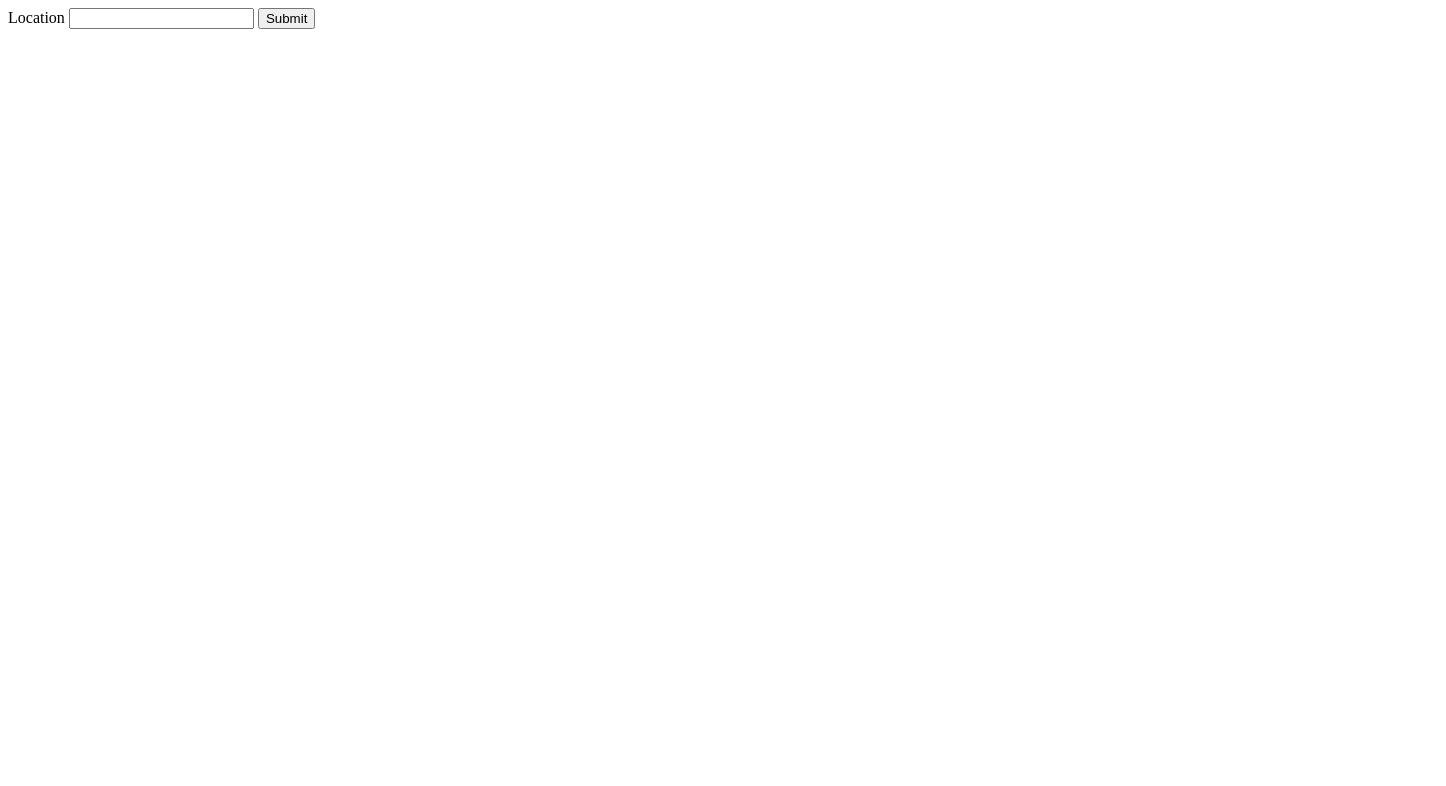
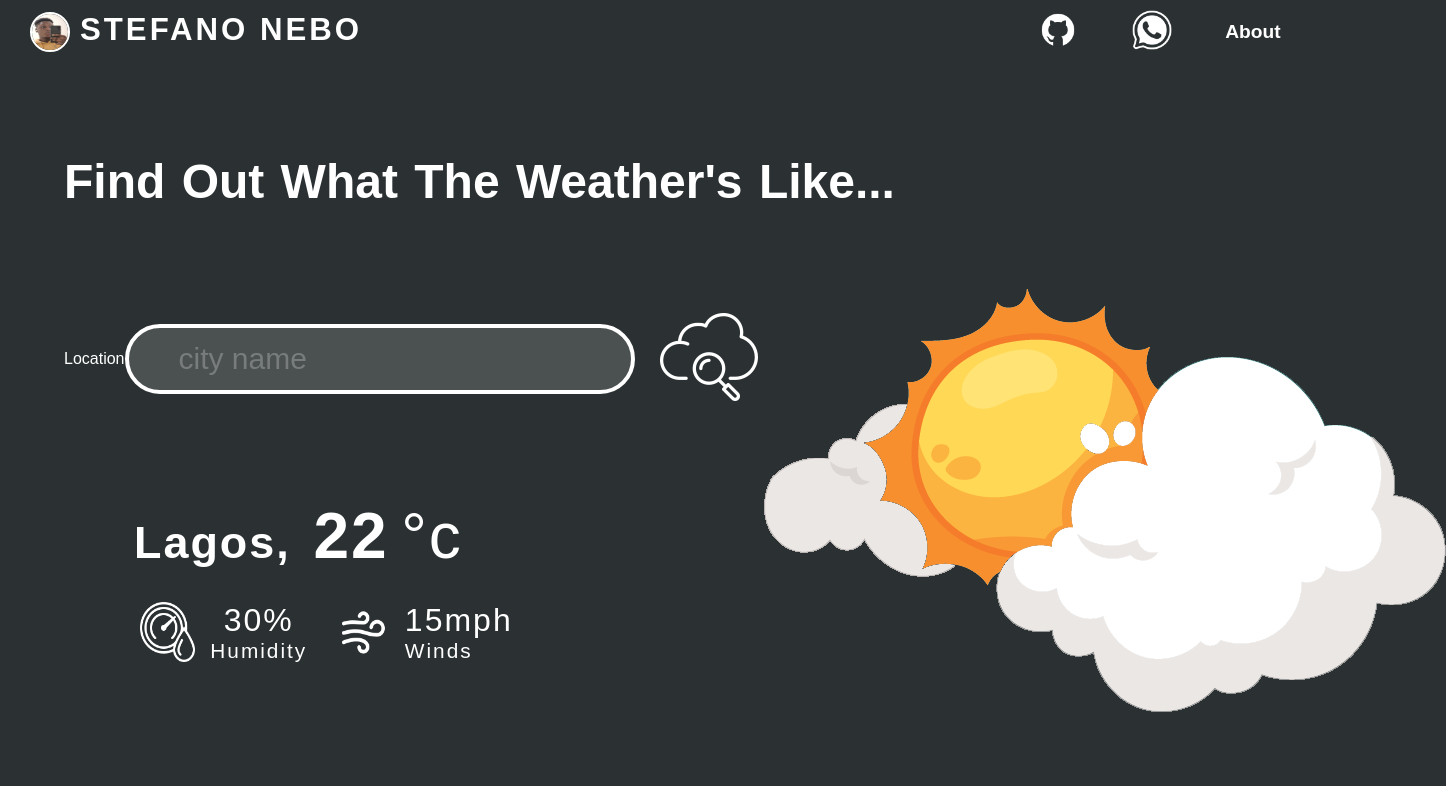
Before and after one commit to snebo/weather-app, a website built with webpack: page src/index.html in a window 1280 px wide. Shown: the whole page, 1446 px wide, since content can reach past the window. Built offline with nearby package versions, Linux system fonts and the light colour scheme; no server answers; files whose address does not match are found by name; a web font is replaced by a local one.

Commit message:
created ui

```diff
--- /dev/null
+++ b/src/assets/styles.css
@@ -0,0 +1,175 @@
+* {
+  margin: 0;
+  padding: 0;
+  font-family: "Tilt Neon", sans-serif;
+  color: white;
+  box-sizing: border-box;
+}
+
+body {
+  background-color: rgba(25, 32, 34, 0.921);
+}
+
+.name {
+  padding: 10px;
+  display: flex;
+  font-size: 1.3rem;
+  font-weight: bold;
+  text-transform: uppercase;
+  letter-spacing: 3px;
+  pointer-events: none;
+}
+
+.name img {
+  margin: 0 10px 0 20px;
+  width: 40px;
+  height: 40px;
+  border-radius: 50%;
+  border: 2px solid white;
+}
+
+nav {
+  display: flex;
+  /* justify-content: space-evenly; */
+  align-items: center;
+  min-height: 8vh;
+}
+
+.navlinks {
+  display: flex;
+  justify-content: space-around;
+  align-items: center;
+  width: 20%;
+  margin-left: auto;
+}
+
+.navlinks li {
+  padding-right: 10%;
+  list-style: none;
+}
+
+.navlinks a {
+  text-decoration: none;
+  padding: 14px;
+  font-weight: bold;
+  font-size: 1.2rem;
+}
+
+.navlinks img {
+  width: 40px;
+  height: 40px;
+}
+
+.siteintro {
+  margin: 7% 0 60px 0;
+  font-size: 1.5rem;
+  /* text-align: center; */
+  padding-left: 5%;
+  text-transform: capitalize;
+  pointer-events: none;
+  word-spacing: 3px;
+}
+
+.container {
+  padding: 20px 15% 20px 5%;
+  /* background-color: beige; */
+  height: 100%;
+  display: flex;
+  justify-content: space-between;
+}
+
+.searchbar {
+  /* aligns searh box and icon */
+  max-width: 700px;
+  display: flex;
+  justify-content: space-between;
+  align-items: center;
+  flex: 1;
+  /* height:100px; */
+  /* background: rgba(255, 255, 255, 0.242); */
+}
+
+.searchbar input {
+  border: 4px solid #fff;
+  /*change to hover*/
+  outline: 40px;
+  background: rgba(238, 238, 227, 0.161);
+  color: rgb(207, 201, 201);
+  padding: 20px 50px;
+  border-radius: 50px;
+  height: 70px;
+  flex: 1;
+  margin-right: 20px;
+  font-size: 30px;
+  font-weight: bold;
+}
+
+::placeholder {
+  color: rgba(255, 255, 255, 0.251);
+  font-weight: lighter;
+}
+
+.searchbar button {
+  border: 0;
+  background: rgba(145, 133, 133, 0);
+  border-radius: 50%;
+  width: 140px;
+  height: 140px;
+  cursor: pointer;
+}
+
+.weather img {
+  max-width: fit-content;
+  justify-content: center;
+}
+
+h3 {
+  display: inline-block;
+}
+.city_info {
+  margin: 10%;
+  font: weight 200px;
+  letter-spacing: 2px;
+  font-size: 2.4rem;
+  text-transform: capitalize;
+}
+
+.temp {
+  padding-left: 10px;
+  font-size: 4rem;
+  font-weight: bold;
+}
+
+#deg {
+  font-size: 4rem;
+  font-weight: lighter;
+  text-transform: lowercase;
+}
+
+.details {
+  max-width: 400px;
+  height: 120px;
+  /* background-color: rgb(92, 92, 17); */
+  display: flex;
+  justify-content: space-around;
+  align-items: center;
+  font-size: 1.3rem;
+  font-weight: lighter;
+}
+
+.wind,
+.humidity {
+  font-size: 2rem;
+  text-align: center;
+}
+
+.details img {
+  width: 70px;
+  height: 60px;
+  padding-right: 15px;
+}
+
+.col {
+  display: flex;
+  margin-right: 15px;
+}
--- a/src/index.html
+++ b/src/index.html
@@ -3,13 +3,77 @@
   <head>
     <meta charset="UTF-8" />
     <meta name="viewport" content="width=device-width, initial-scale=1.0" />
+    <link rel="stylesheet" href="weather_style.css" />
+    <!-- importing the font used -->
+    <link rel="preconnect" href="https://fonts.googleapis.com" />
+    <link rel="preconnect" href="https://fonts.gstatic.com" crossorigin />
+    <link href="https://fonts.googleapis.com/css2?family=Tilt+Neon&display=swap" rel="stylesheet" />
     <title>Weather World</title>
   </head>
   <body>
-    <form action="">
+    <!-- <form action="" class="searchbar">
       <label for="place">Location</label>
       <input type="text" id="place" />
       <button type="submit">Submit</button>
-    </form>
+    </form> -->
+    <div class="nav">
+      <nav>
+        <div class="name">
+          <img src="/web_assets/logo.jpg" alt="weblogo" />
+          <h1>Stefano nebo</h1>
+        </div>
+        <ul class="navlinks">
+          <li>
+            <a href="#"><img src="/web_assets/github.png" alt="git" /></a>
+          </li>
+          <li>
+            <a href="#"><img src="/web_assets/WA.png" alt="wahtsapp" /></a>
+          </li>
+          <li><a href="#">About</a></li>
+        </ul>
+      </nav>
+    </div>
+    <div class="siteintro">
+      <h1>Find out what the weather's like...</h1>
+    </div>
+    <div class="container">
+      <div class="info_side">
+        <!-- the searchbar and searchbox -->
+        <form action="" class="searchbar">
+          <label for="place">Location</label>
+          <input type="text" id="place" placeholder="city name" spellcheck="false" />
+          <button type="submit"><img src="/web_assets/search_icon.png" alt="" /></button>
+        </form>
+        <div class="city_info">
+          <div class="city">
+            <h3 class="city_name">Lagos,</h3>
+            <h3 class="temp">22</h3>
+            <h3 id="deg">&degc</h3>
+            <div class="details">
+              <div class="col">
+                <img src="/web_assets/humid_icon.png" alt="" />
+                <div>
+                  <p class="humidity">30%</p>
+                  <p>humidity</p>
+                </div>
+              </div>
+              <div class="col">
+                <img src="/web_assets/wind_icon.png" alt="" />
+                <div>
+                  <p class="wind">15mph</p>
+                  <p>Winds</p>
+                </div>
+                <!-- class(city_name), id(temp), class(humidity), class(wind) -->
+              </div>
+            </div>
+          </div>
+        </div>
+      </div>
+
+      <!-- the main weather image -->
+      <div class="weather">
+        <img class="weather_icon" src="/web_assets/cloudy.png" />
+      </div>
+    </div>
   </body>
 </html>
--- a/src/index.js
+++ b/src/index.js
@@ -1,3 +1,4 @@
+import "./assets/styles.css"
 import { WEATHER_API_KEY, WEATHER_URL } from "./scripts/enviroments"
 
 document.addEventListener("DOMContentLoaded", () => {
@@ -7,6 +8,7 @@ document.addEventListener("DOMContentLoaded", () => {
         const place = document.querySelector("#place").value
         const query_data = await fetchWeatherInfor(place)
         console.log(processWeatherInfo(query_data))
+        changeUi(query_data)
     })
 })
 async function fetchWeatherInfor(address) {
@@ -51,3 +53,10 @@ function processWeatherInfo(data) {
     }
     return { location, alearts, current_data, days }
 }
+
+function changeUi(data) {
+    if (!data) return // if there is no data
+    // update text ui
+    // use switch to select which imgage to load
+
+}
```
Also changed, not shown: src/assets/images/Perfect.png (added), src/assets/images/WA.png (added), src/assets/images/cloudy.png (added), src/assets/images/github.png (added), src/assets/images/humid_icon.png (added), src/assets/images/logo.jpg (added), src/assets/images/rainfall.png (added), src/assets/images/search_icon.png (added), src/assets/images/snowy.png (added), src/assets/images/sunshine.png (added), src/assets/images/thunder.png (added), src/assets/images/thunder_storm.png (added), src/assets/images/very_cloudy.png (added), src/assets/images/wind_icon.png (added).
